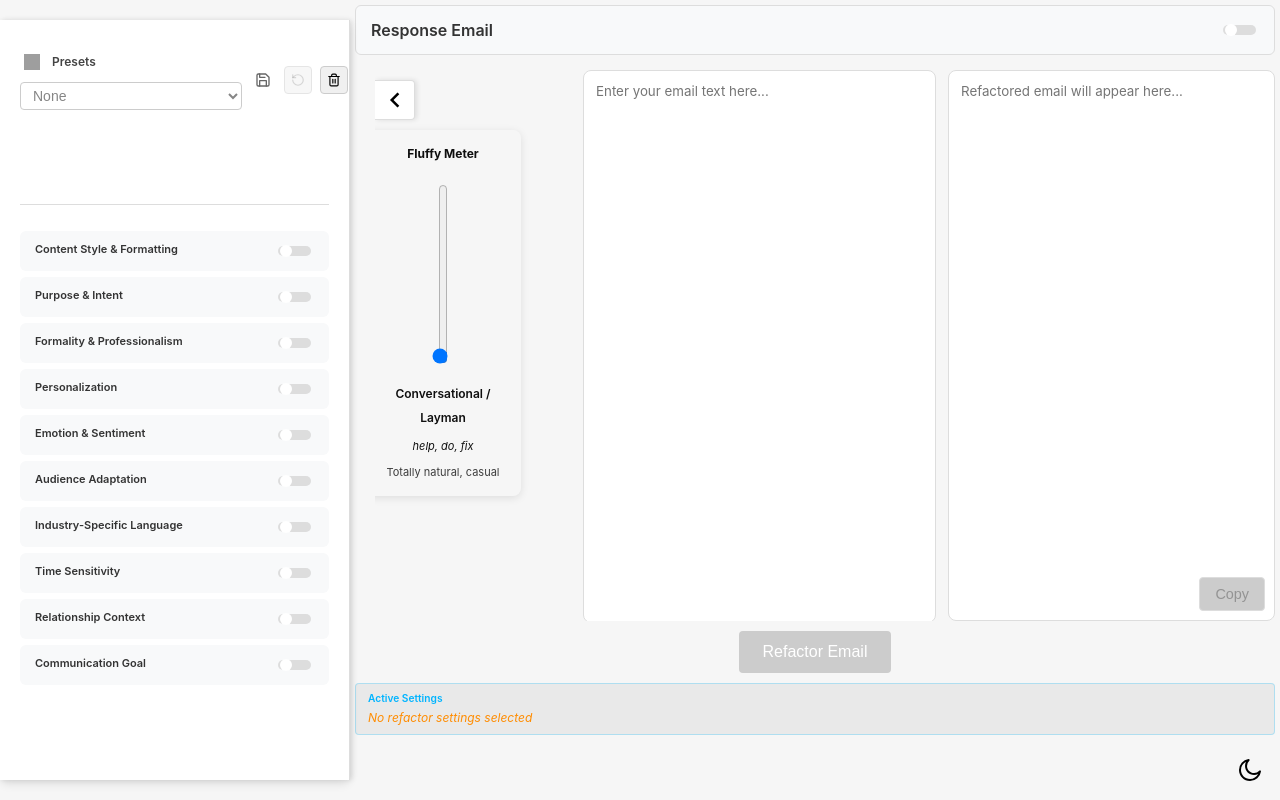
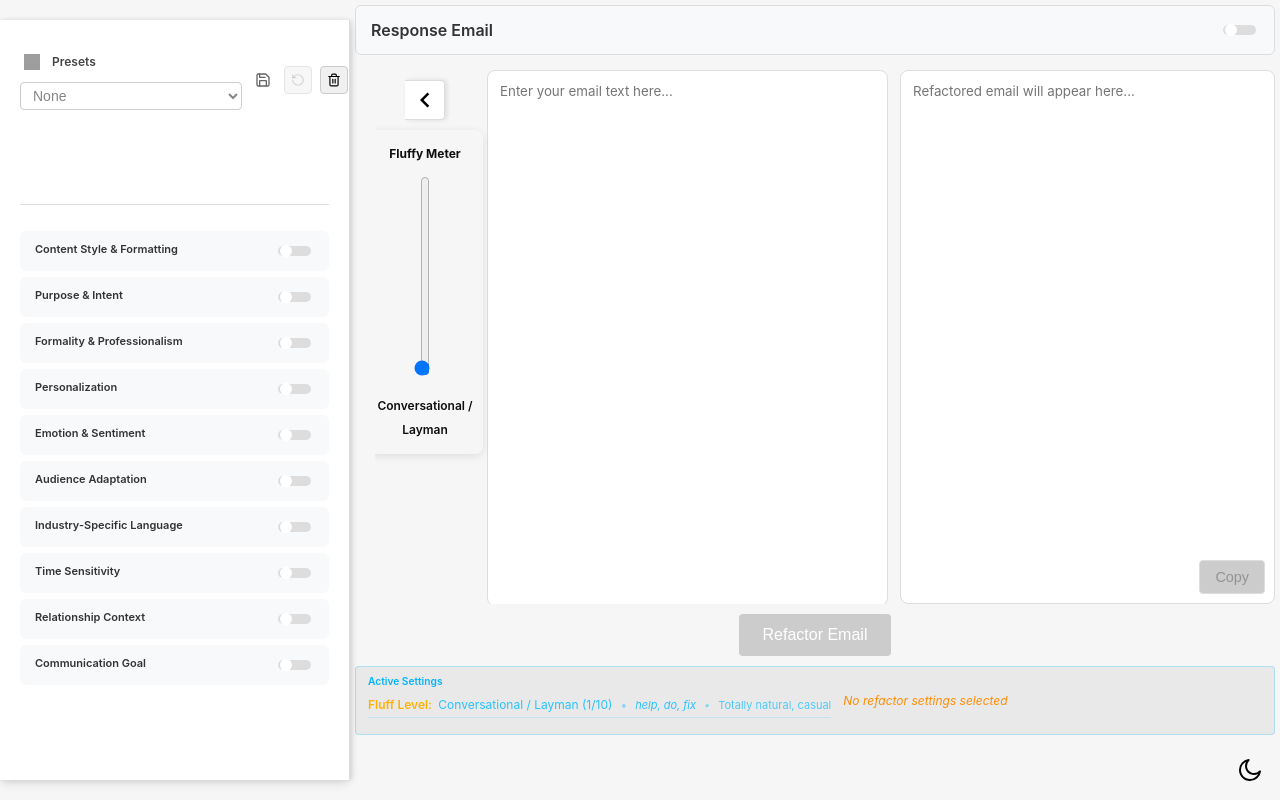
Before and after one commit to ScottBruton/emailRefactor, a React (Vite) app: page / in a window 1280 px wide. Built offline with nearby package versions, Linux system fonts and the light colour scheme; grey boxes are pictures that could not be loaded.

Commit message:
fluffy meter UI complete

```diff
--- a/src/App.css
+++ b/src/App.css
@@ -108,12 +108,13 @@ body, html {
   background: #f8f9fa;
   border-radius: 6px;
   transition: all 0.3s ease;
-  overflow: hidden;
+  overflow: visible;
   display: flex;
   flex-direction: column;
   margin-bottom: 6px;
   font-size: 13px;
   min-height: 40px;
+  position: relative;
 }
 
 .style-category:last-child {
@@ -157,17 +158,25 @@ body, html {
   transition: all 0.3s ease;
   padding: 0 15px;
   overflow: hidden;
-  overflow-y: auto;
+  position: absolute;
+  top: 100%;
+  left: 0;
+  right: 0;
+  z-index: 100;
+  background: #f8f9fa;
+  border-radius: 0 0 6px 6px;
+  box-shadow: 0 4px 8px rgba(0, 0, 0, 0.1);
 }
 
 .category-controls.expanded {
-  max-height: fit-content;
+  max-height: none;
   height: auto;
-  overflow-y: auto;
+  background-color: #4d4d4d;
   opacity: 1;
   visibility: visible;
   padding: 15px;
   border-top: 1px solid #eee;
+  overflow: visible;
 }
 
 /* Hide scrollbar for Chrome, Safari and Opera */
@@ -230,6 +239,8 @@ body, html {
   top: -1px;
   left: 2px;
   background: white;
+  border-color: #333;
+  border-width: 1px;
   transition: transform 0.3s;
 }
 
@@ -240,7 +251,7 @@ body, html {
 .control-group {
   display: flex;
   flex-direction: column;
-  gap: 8px;
+  gap: 4px;
   margin-bottom: 8px;
 }
 
@@ -294,6 +305,16 @@ select:focus {
   margin-left: 20px;
 }
 
+.fluffy-meter-wrapper {
+  position: relative;
+  display: flex;
+  flex-direction: column;
+  align-items: center;
+  width: 100px;
+  margin-left: 0;
+  margin-right: 0;
+}
+
 .fluffy-meter-container {
   display: flex;
   flex-direction: column;
@@ -303,11 +324,11 @@ select:focus {
   padding: 12px 8px;
   border-radius: 8px;
   box-shadow: 0 2px 8px rgba(0, 0, 0, 0.1);
-  width: 140px;
+  width: 100%;
   height: fit-content;
   position: relative;
-  top: 60px;
-  left: -50px;
+  top: 20px;
+  left: 0;
   overflow: visible;
   z-index: 1200;
 }
@@ -317,14 +338,14 @@ select:focus {
   font-size: 12px;
   color: var(--text-primary);
   text-align: center;
-  margin-bottom: 8px;
+  margin-bottom: 0px;
   writing-mode: horizontal-tb;
   transform: none;
 }
 
 .fluffy-meter {
   width: 30px;
-  height: 180px;
+  height: 200px;
   writing-mode: bt-lr;
   -webkit-appearance: slider-vertical;
   appearance: slider-vertical;
@@ -364,21 +385,39 @@ select:focus {
   font-weight: 600;
   font-size: 12px;
   color: var(--accent-color);
-  margin-bottom: 4px;
-}
-
-.level-examples {
+}
+
+.active-settings-fluff {
+  display: flex;
+  flex-wrap: wrap;
+  gap: 4px 8px;
+  padding: 4px 0;
+  border-bottom: 1px solid rgba(40, 194, 255, 0.2);
+  margin-bottom: 8px;
+  align-items: center;
+}
+
+.fluff-examples {
   font-style: italic;
   color: var(--text-secondary);
   font-size: 11px;
-  margin-bottom: 2px;
-}
-
-.level-comment {
+  margin: 0;
+  display: inline;
+}
+
+.fluff-comment {
   font-size: 11px;
   opacity: 0.8;
-  margin-top: 2px;
-  word-wrap: break-word;
+  margin: 0;
+  display: inline;
+}
+
+/* Add separators between elements */
+.active-settings-fluff > *:not(:last-child)::after {
+  content: "•";
+  margin-left: 8px;
+  opacity: 0.5;
+  color: var(--text-secondary);
 }
 
 .panels {
@@ -525,6 +564,8 @@ select:focus {
   top: 10px;
   width: 40px;
   height: 40px;
+  min-width: 40px;
+  min-height: 40px;
   background: white;
   border: 1px solid #ddd;
   border-left: none;
@@ -535,6 +576,7 @@ select:focus {
   justify-content: center;
   box-shadow: 2px 0 5px rgba(0, 0, 0, 0.1);
   z-index: 1300;
+  flex-shrink: 0;
 }
 
 .sidebar-toggle svg {
@@ -1547,23 +1589,3 @@ select:focus {
 .dark-theme .fluffy-meter::-webkit-slider-runnable-track {
   background: #333;
 }
-
-.fluffy-meter-wrapper {
-  position: relative;
-  display: flex;
-  align-items: flex-start;
-  margin-left: 0px;
-}
-
-.fluffy-level-info {
-  position: static;
-  left: auto;
-  margin-left: 0;
-  width: 100%;
-  font-size: 8px;
-  color: var(--text-primary);
-  text-align: center;
-  margin-top: 8px;
-  padding: 0 4px;
-  top: auto;
-}
--- a/src/App.jsx
+++ b/src/App.jsx
@@ -1632,8 +1632,6 @@ function App() {
                 />
                 <div className="fluffy-level-info">
                   <div className="level-name">{fluffLevels[fluffLevel].name}</div>
-                  <div className="level-examples">{fluffLevels[fluffLevel].examples}</div>
-                  <div className="level-comment">{fluffLevels[fluffLevel].comment}</div>
                 </div>
               </div>
             </div>
@@ -1679,11 +1677,15 @@ function App() {
           <div className="active-settings-summary">
             <div className="settings-header">Active Settings</div>
             <div className="settings-content">
+              <div className="active-settings-fluff">
+                <div><span className="setting-category">Fluff Level:</span> {fluffLevels[fluffLevel].name} ({fluffLevel}/10)</div>
+                <div className="fluff-examples">{fluffLevels[fluffLevel].examples}</div>
+                <div className="fluff-comment">{fluffLevels[fluffLevel].comment}</div>
+              </div>
               {!Object.values(enabledCategories).some(value => value === true) ? (
                 <div className="no-settings">No refactor settings selected</div>
               ) : (
                 <>
-                  <div><span className="setting-category">Fluff Level:</span> {fluffLevels[fluffLevel].name} ({fluffLevel}/10)</div>
                   {enabledCategories.contentStyle &&
                     <div><span className="setting-category">Content:</span> {styles.tone}, {styles.languageComplexity}, {styles.grammarSpelling}, {styles.conciseness}, {styles.structure}, {styles.formatting}, {styles.emailLength}, {styles.clarity}</div>
                   }
```
